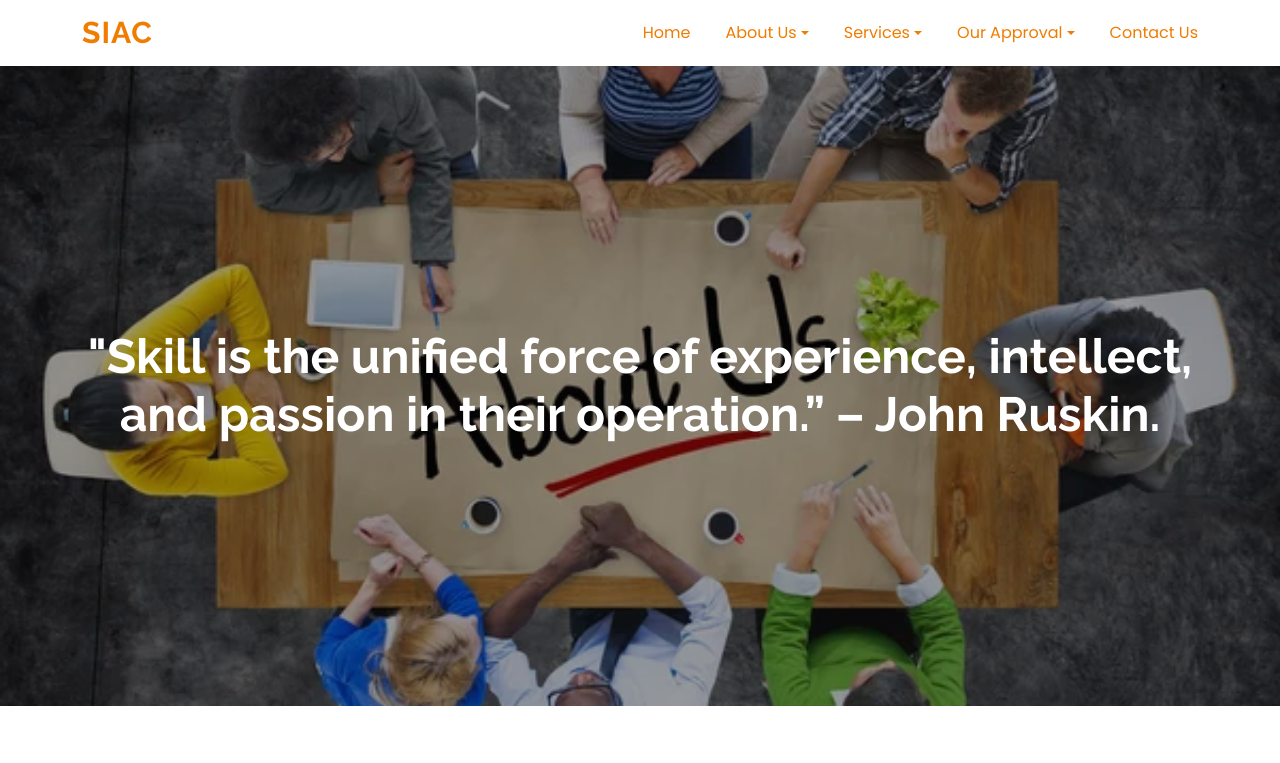
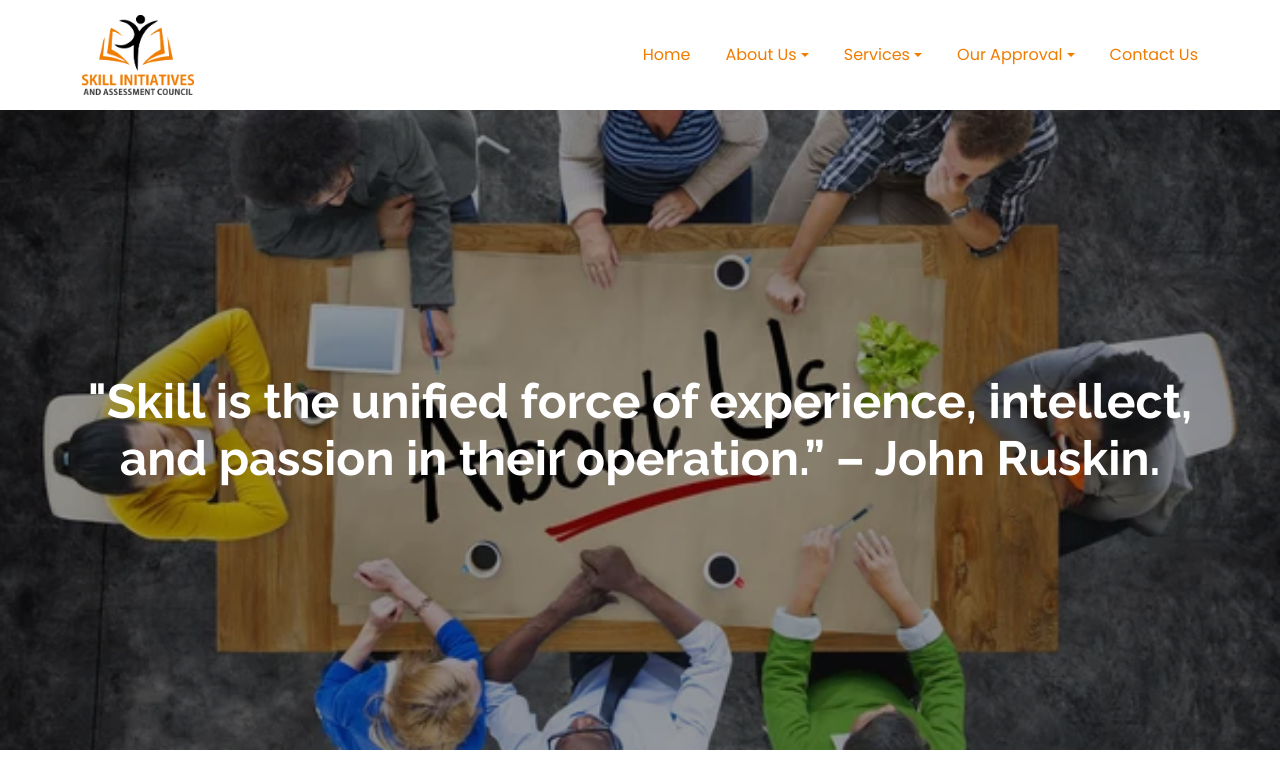
Before and after one commit to Vaibhav-376/SIAC, a plain HTML site: page about.html in a window 1280 px wide. Shown: the top 763 px of the page. Drawn offline with nearby package versions, Linux system fonts and the light colour scheme.

Commit message:
added logo in all pages

```diff
--- a/about.html
+++ b/about.html
@@ -44,8 +44,9 @@
 
   <header id="header" class="header d-flex align-items-center sticky-top">
     <div class="container-fluid container-xl d-flex align-items-center justify-content-between">
+      <img src="Siac logo final.png" style="" width="112" height="42" alt="">
       <a href="index.html" class="logo d-flex align-items-center">
-        <h1 class="sitename" style="color: #F07C00;">SIAC</h1>
+        <!-- <h1 class="sitename" style="color: #F07C00;">SIAC</h1> -->
       </a>
 
       <nav id="navmenu" class="navmenu">
```
Also changed, not shown: charimanMessage.html (+2 -1 lines), contact.html (+2 -1 lines), coreTeam.html (+2 -1 lines), govtTieups.html (+2 -1 lines), index.html (+2 -1 lines), industryTieUps.html (+2 -1 lines), ourApproval.html (+2 -1 lines), ourExpertise.html (+2 -1 lines), placementTieUps.html (+2 -1 lines), projects.html (+2 -1 lines), Siac logo final.png (added), skillDevelopment.html (deleted).
